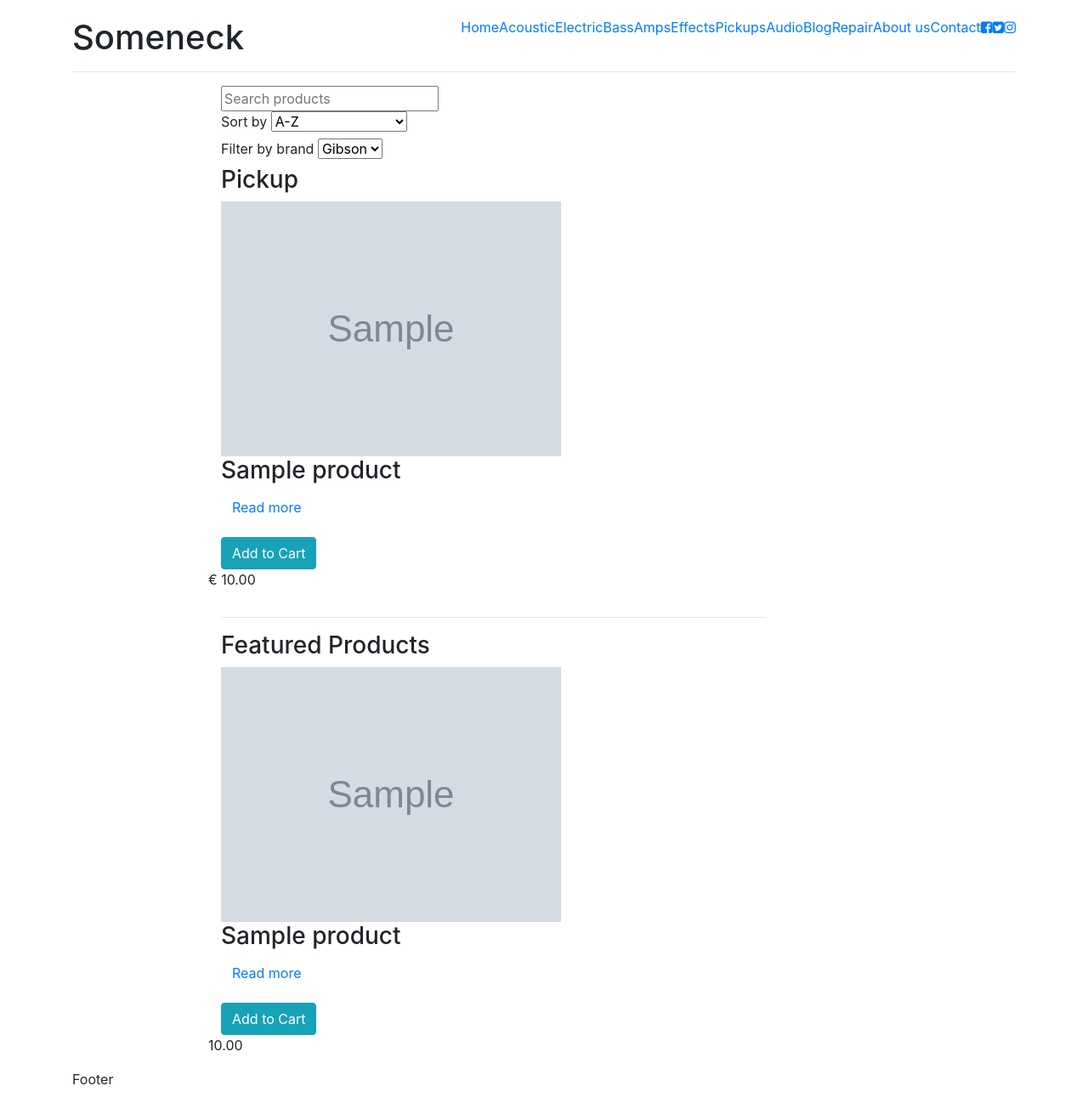
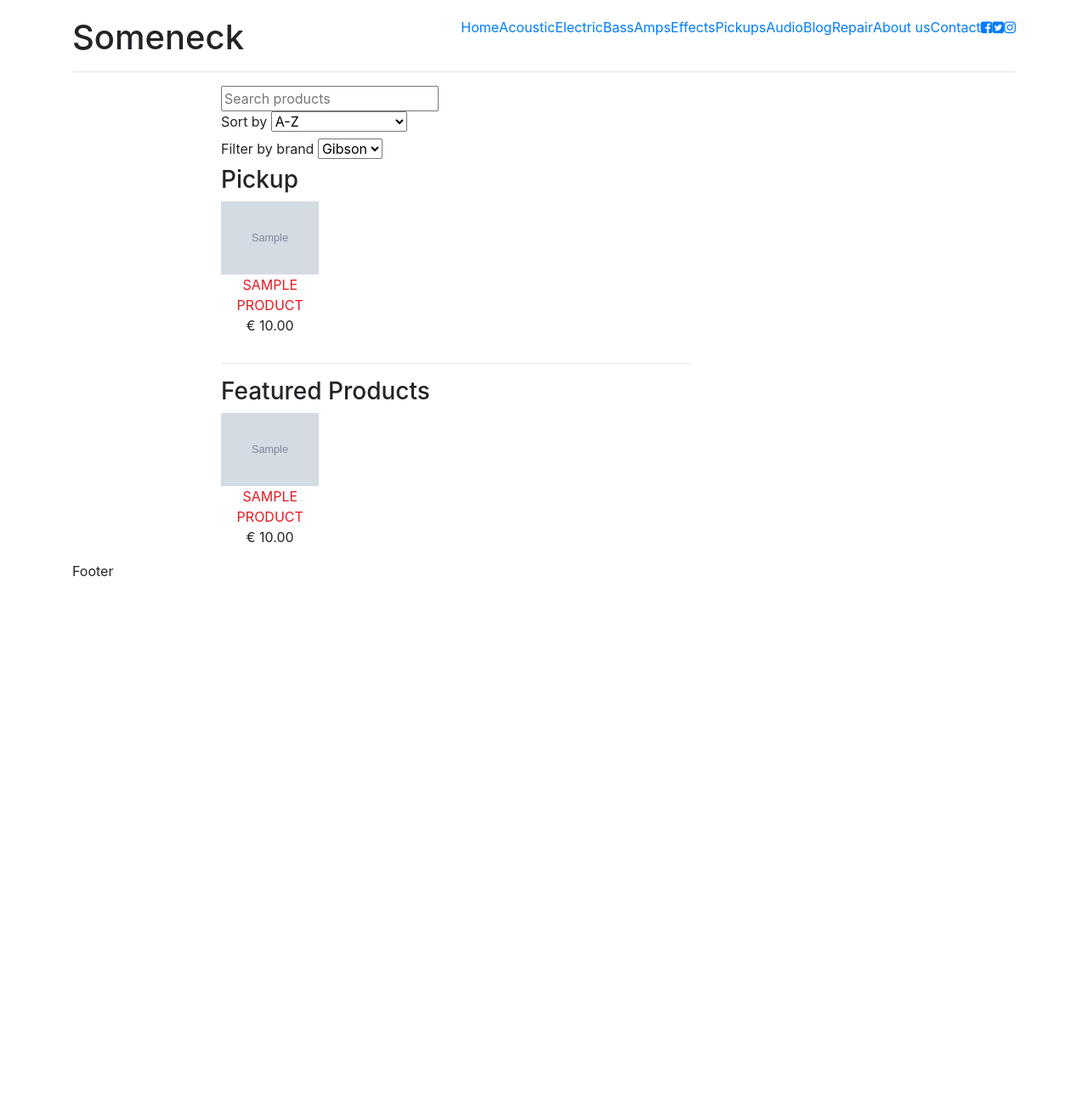
Before and after one commit to johnpooch/e_commerce, a Django app: page /products/PICKUP in a window 1280 px wide. Shown: the whole page at 85% size. After the commit the page ends 678 px from the top, so only its background shows below. Run offline with Django 3.2, Linux system fonts and the light colour scheme; tables that the repository leaves empty hold one stand-in row (values such as "Sample post"); grey boxes marked "Sample" are stand-in pictures; some libraries are stand-ins or nearby versions.

Commit message:
products displaying properly

```diff
--- a/products/templates/products/product_details.html
+++ b/products/templates/products/product_details.html
@@ -25,6 +25,11 @@
                         <p><span class="boldtext"></span>Call us for pricing</p>
                     {% endif %}
 
+                    <form method="POST" action="/products/add_to_cart">
+                        {% csrf_token %}
+                        <input type="hidden" name="product_id" value='{{product.id}}'/>
+                        <button type="submit" class="btn btn-info">Add to Cart</button>
+                    </form>
 
                     <hr>
 
--- a/products/templates/products/products_by_type.html
+++ b/products/templates/products/products_by_type.html
@@ -12,37 +12,22 @@
         </div>
     {% endif %}
 
+    <div class="row">
         {% for product in products %}
-
-        <div class="row">
-            <div class="col-sm-10 col-md-9">
+        <div class="col-sm-3 column-align">
             {% if product.image %}
-                <img src="{{ product.image }}">
+                <a href="{% url 'product_details' product.id %}"><img src="{{ product.image }}" class ="product-col"></a>
             {% endif %}
-            </div>
-            <div class="col-md-10 col-sm-9">
-                <h3>{{ product.name }}</h3>
-                <p><a href="{% url 'product_details' product.id %}"  class="btn btn-default">Read more</a></p>
-
-                <form method="POST" action="/products/add_to_cart">
-                    {% csrf_token %}
-                    <input type="hidden" name="product_id" value='{{product.id}}'/>
-                    <button type="submit" class="btn btn-info">Add to Cart</button>
-                </form>
-
-
-                <div class="row">
-                    <div class="col-xs-9">
+            <a href="{% url 'product_details' product.id %}"><span class="product-name">{{ product.name|upper }}</span></a>
             {% if product.price != 0 %}
                 <p><span class="boldtext"></span>€ {{ product.price }}</p>
             {% else %}
                 <p><span class="boldtext"></span>Call us for pricing</p>
             {% endif %}
         </div>
+        <hr>
+        {% endfor %}
     </div>
-            </div>
-            <hr>
-        </div>
-    {% endfor %}
+
 
 {% endblock %}
--- /dev/null
+++ b/static/css/products.css
@@ -0,0 +1,12 @@
+.product-col {
+    width: 100%;
+}
+
+.product-name {
+    color: #EA1920;
+    text-decoration: none;
+}
+
+.column-align {
+    text-align: center;
+}
--- a/templates/base.html
+++ b/templates/base.html
@@ -16,6 +16,7 @@
     <link rel="stylesheet" href="{% static 'css/blog.css' %}">
     <link rel="stylesheet" href="{% static 'css/about.css' %}">
     <link rel="stylesheet" href="{% static 'css/repair.css' %}">
+    <link rel="stylesheet" href="{% static 'css/products.css' %}">
 
 </head>
 <body>
--- a/templates/products_base.html
+++ b/templates/products_base.html
@@ -64,33 +64,21 @@
 
 <h3>Featured Products</h3>
 
-    {% for product in featured_products %}
-
-        <div class="row">
-            <div class="col-sm-10 col-md-9">
+    <div class="row">
+        {% for product in featured_products %}
+        <div class="col-sm-3 column-align">
             {% if product.image %}
-                <img src="{{ product.image }}">
+                <a href="{% url 'product_details' product.id %}"><img src="{{ product.image }}" class ="product-col"></a>
             {% endif %}
-            </div>
-            <div class="col-md-10 col-sm-9">
-                <h3>{{ product.name }}</h3>
-                <p><a href="{% url 'product_details' product.id %}"  class="btn btn-default">Read more</a></p>
-
-                <form method="POST" action="/products/add_to_cart">
-                    {% csrf_token %}
-                    <input type="hidden" name="product_id" value='{{product.id}}'/>
-                    <button type="submit" class="btn btn-info">Add to Cart</button>
-                </form>
-
-
-                <div class="row">
-                    <div class="col-xs-9">
-                        <p><span class="boldtext"></span>{{ product.price }}</p>
-                    </div>
-                </div>
-            </div>
-            <hr>
+            <a href="{% url 'product_details' product.id %}"><span class="product-name">{{ product.name|upper }}</span></a>
+            {% if product.price != 0 %}
+                <p><span class="boldtext"></span>€ {{ product.price }}</p>
+            {% else %}
+                <p><span class="boldtext"></span>Call us for pricing</p>
+            {% endif %}
         </div>
-    {% endfor %}
+        <hr>
+        {% endfor %}
+    </div>
 
 {% endblock %}
```
Also changed, not shown: home/templates/home/index.html (+13 -25 lines). Lines whose indentation alone changed are shown as unchanged.
